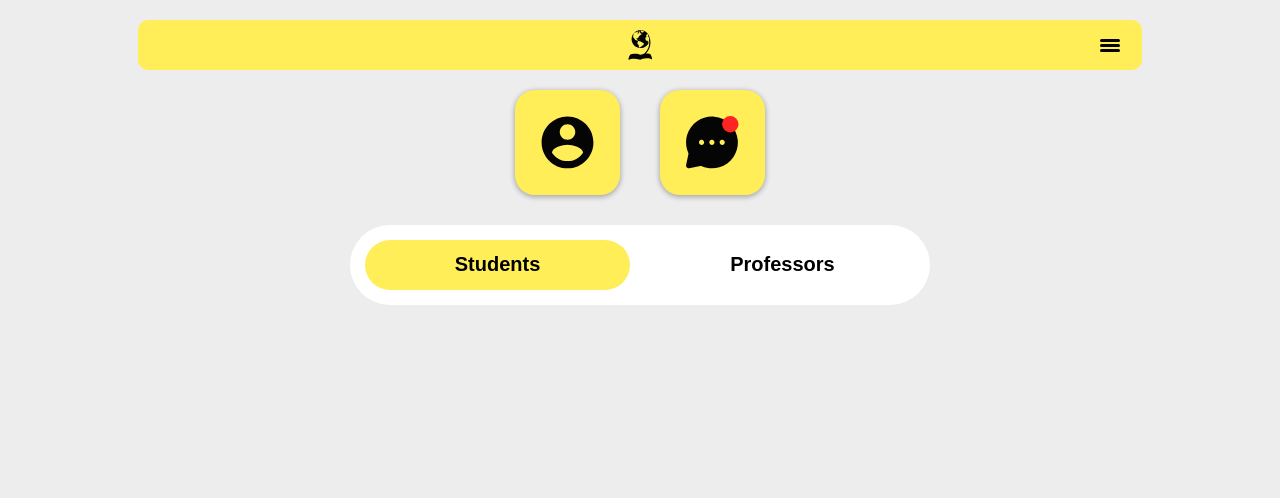
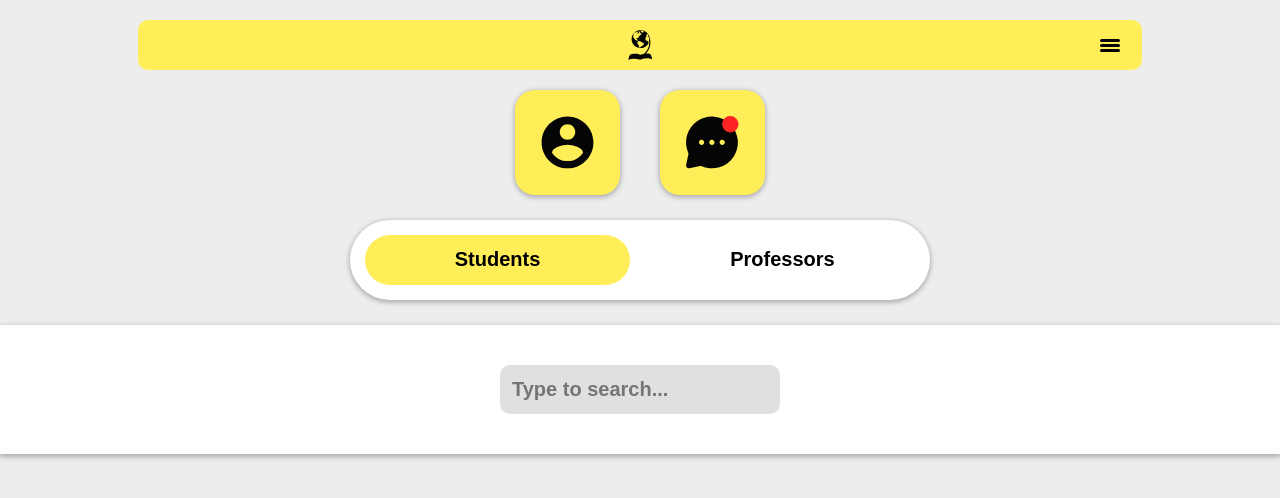
Before and after one commit to omareloui/AlsunYearbook, a Nuxt app: page /yearbook in a window 1280 px wide. Shown: the top 498 px of the page. Built offline with nearby package versions, Linux system fonts and the light colour scheme.

Commit message:
✨ Create search element for the yearbook

```diff
--- a/assets/styles/variables/colors.scss
+++ b/assets/styles/variables/colors.scss
@@ -41,6 +41,7 @@ $light: (
   background-secondary: map.get($shared, light-1000),
   background-invert: map.get($shared, dark-900),
   box-shadow: hsl(220, 11%, 11%),
+  input-bg: map.get($shared, light-800),
   // button: hsl(218, 16%, 68%),
   // card: hsl(0, 0%, 100%),
   // glass: hsl(0, 0%, 98%, 10%),
@@ -63,6 +64,7 @@ $dark: (
   background-secondary: map.get($shared, dark-900),
   background-invert: map.get($shared, light-900),
   box-shadow: hsl(0, 0%, 98%),
+  input-bg: map.get($shared, dark-800),
   // button: hsl(223, 12%, 31%),
   // card: hsl(220, 9%, 14%),
   // glass: hsl(0, 0%, 35%, 10%),
--- /dev/null
+++ b/components/Input/Base.vue
@@ -0,0 +1,24 @@
+<script setup lang="ts">
+withDefaults(defineProps<{ isLarge: boolean }>(), { isLarge: false });
+</script>
+
+<template>
+  <input :class="{ large: isLarge }" />
+</template>
+
+<style scoped lang="scss">
+@use "~~/assets/styles/mixins" as *;
+
+input {
+  @include brdr(none);
+  @include clr-bg(input-bg);
+  @include br-lg;
+  @include pa(8px 10px);
+  @include block;
+
+  &.large {
+    @include fs-lg;
+    @include fw-bold;
+  }
+}
+</style>
--- /dev/null
+++ b/components/Input/Search.vue
@@ -0,0 +1,3 @@
+<template>
+  <InputBase type="text" placeholder="Type to search..." is-large />
+</template>
--- /dev/null
+++ b/components/Yearbook/Body.vue
@@ -0,0 +1,22 @@
+<template>
+  <div class="yearbook">
+    <Container>
+      <InputSearch class="yearbook__search" />
+    </Container>
+  </div>
+</template>
+
+<style scoped lang="scss">
+@use "~~/assets/styles/mixins" as *;
+
+.yearbook {
+  @include clr-bg(secondary);
+  @include float(2);
+  @include py(40px);
+
+  &__search {
+    @include mx(auto);
+    @include w(max 280px);
+  }
+}
+</style>
--- a/components/Yearbook/SectionsSelection.vue
+++ b/components/Yearbook/SectionsSelection.vue
@@ -30,10 +30,12 @@ function select(section: Section) {
   @include clr-bg(secondary);
   @include br-bl;
   @include pa(15px);
-  @include ma(30px auto);
+  @include ma(25px auto);
   @include w(max 580px);
 
   @include grid($gap: 20px, $center: true, $columns: repeat(2, 1fr));
+
+  @include float(2);
 
   .section-button {
     @include clr-bg(secondary);
--- a/pages/yearbook.vue
+++ b/pages/yearbook.vue
@@ -2,11 +2,11 @@
   <div>
     <Container>
       <MeSection />
+
+      <YearbookSectionsSelection />
     </Container>
 
-    <Container>
-      <YearbookSectionsSelection />
-    </Container>
+    <YearbookBody />
   </div>
 </template>
 
```
